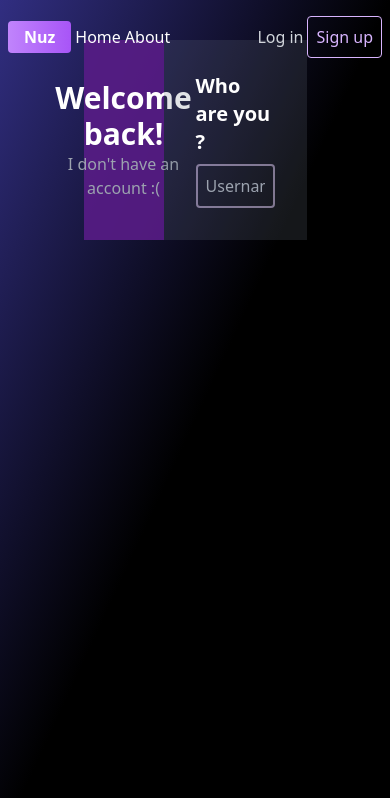
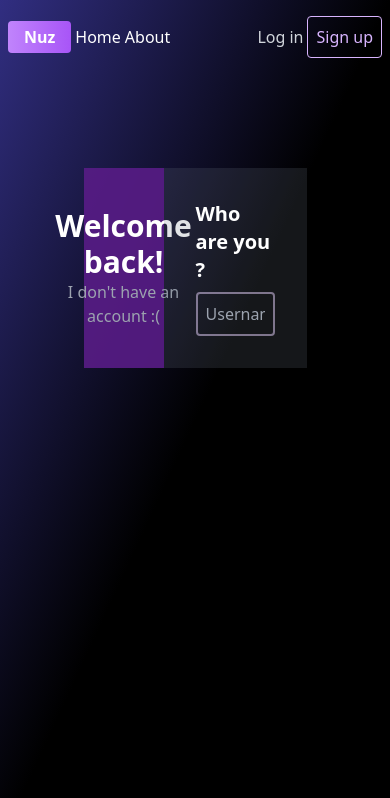
Before and after one commit to TheOrionsB/Nuz, a Vue app: page /login in a window 390 px wide. Shown: the top 798 px of the page. Built offline with nearby package versions, Linux system fonts and the light colour scheme; what vue3-particles would draw is missing.

Commit message:
[+] - Making the app more responsive on large screens by limiting its width to an FHD resolution

```diff
--- a/src/App.vue
+++ b/src/App.vue
@@ -1,9 +1,9 @@
 <template>
   <main>
     <div class="h-screen w-screen bg-gradient-to-br from-indigo-900 via-black to-black">
-      <div class="h-screen w-screen bg-transparent overflow-y-scroll overflow-x-hidden">
+      <div class="h-screen w-screen bg-transparent flex flex-col items-center overflow-y-scroll overflow-x-hidden">
         <HeaderGlobal />
-        <RouterView class="h-full" />
+        <RouterView class="h-full w-full max-w-screen-fhd" />
         <Particles class="z-0" id="tsparticles" :particlesInit="particlesInit" :options="ParticlesConfig" />
       </div>
     </div>
--- a/src/components/Authentication/SignIn.vue
+++ b/src/components/Authentication/SignIn.vue
@@ -1,5 +1,5 @@
 <template>
-    <form class="flex flex-col p-8 justify-center  w-4/6  bg-gray-500 bg-opacity-20 "
+    <form class="flex flex-col p-8 justify-center w-4/6  bg-gray-500 bg-opacity-20 "
         @submit.prevent="authenticateUser">
         <span class="flex flex-col h-full justify-around space-y-4">
             <span class="flex flex-col space-y-2">
--- a/src/components/Dashboard/NewLink.vue
+++ b/src/components/Dashboard/NewLink.vue
@@ -1,11 +1,11 @@
 <template>
-    <div class="w-full h-full p-[5%] qhd:px-[15%] space-y-10">
+    <div class="w-full h-full p-[5%] space-y-10">
         <div class="space-y-1 flex flex-col ">
             <h1 class="font-bold text-3xl ">Create a new link</h1>
             <p class="text-purple-300 ">If you don't want your link to expire or to be password protected, leave their
                 optionnal fields empty.</p>
         </div>
-        <form class="flex flex-col space-y-2 " @submit.prevent="createLink">
+        <form class="flex flex-col space-y-4 " @submit.prevent="createLink">
             <span class="flex flex-col space-y-1">
                 <label class="">Link name</label>
                 <input v-model="formInputs.name.value"
@@ -56,7 +56,7 @@
     </div>
 </template>
 <script setup>
-import { getNewShortened, newSignedInShortened } from '@/api/ShortenApi';
+import { getNewShortened, newSignedInShortened } from '../../api/ShortenApi';
 import { ref } from 'vue';
 import { useRouter } from 'vue-router';
 
--- a/src/views/AuthView.vue
+++ b/src/views/AuthView.vue
@@ -1,6 +1,6 @@
 <template>
     <div class="flex flex-col w-full items-center">
-        <div class="h-92 flex px-[10%] flex-row w-3/4 justify-center text-white p-10">
+        <div class="h-92 flex px-[10%] flex-row w-3/4 justify-center text-white p-10 mt-32">
             <div
                 class="flex flex-col justify-center items-center p-10 w-2/6 bg-purple-900 text-white bg-opacity-90 space-y-4">
                 <div class="text-center" v-if="formState === 'signin'">
--- a/src/views/HomeView.vue
+++ b/src/views/HomeView.vue
@@ -1,11 +1,11 @@
 <template>
-    <div class="flex flex-col pt-10 qhd:px-[10%] qhd:py-[5%] h-full space-y-10">
+    <div class="flex flex-col pt-10 h-full space-y-10 mt-12 qhd:mt-12">
         <HeadingItemVue />
-        <div class="flex flex-col justify-start px-[5%] qhd:px-[10%] lg:flex lg:flex-row lg:justify-evenly">
+        <div class="flex flex-col justify-start px-[5%] lg:flex lg:flex-row lg:justify-evenly">
             <SellingBulletsVue />
             <HomeCTAVue />
         </div>
-        <div class="flex flex-col justify-start px-[5%] qhd:px-[10%] lg:flex lg:flex-col lg:justify-evenly">
+        <div class="flex flex-col justify-start px-[5%] lg:flex lg:flex-col lg:justify-evenly">
             <UnsignedShortenerVue />
         </div>
     </div>
```
